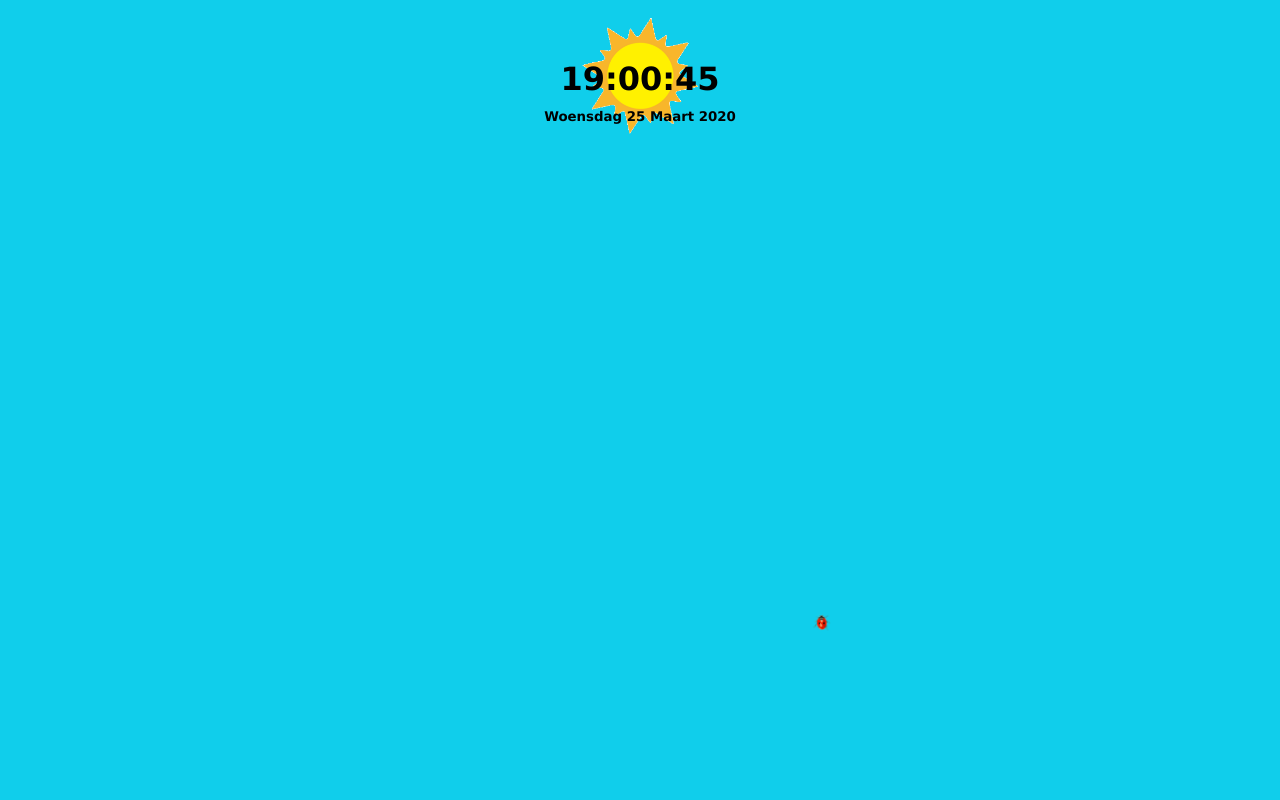
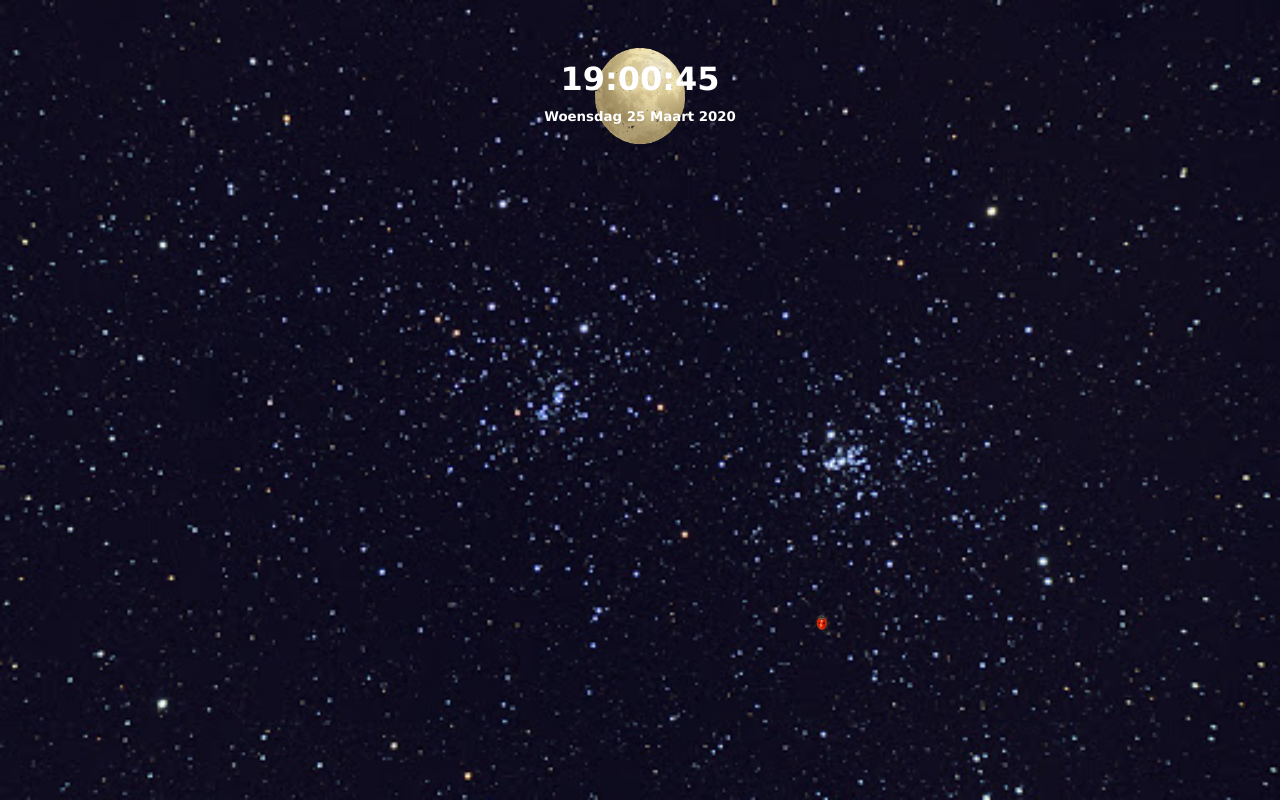
Before and after one commit to BiancavanderHeide/Bianca-challenge-2, a plain HTML site: page index.html in a window 1280 px wide. Drawn offline with Linux system fonts and the light colour scheme.

Commit message:
Floating image change

```diff
--- a/index.html
+++ b/index.html
@@ -12,6 +12,6 @@
 			<h2 id="date"></h2>
 			<p id="season"></p>
 		</section>
-		<div id="random"><img src="images/lieveheersbeestje.png" src="images/bij.png" src="images/blaadje.png" src="images/sneeuwvlokje.png"></div>
+		<div id="random"><img src="images/lieveheersbeestje.png"></div>
 	</body>
 </html>
--- a/javascript/clock.js
+++ b/javascript/clock.js
@@ -63,7 +63,7 @@ function setCurrentTime(){
 	   document.getElementById('season').innerHTML = weer;
 	}
 
-	if (hours > 19 || hours < 6){
+	if (hours >= 19 || hours < 6){
 	  // als de tijd na 19.00 uur is of voor 6.00 uur, dan class nacht
 	  document.body.className =  'night';}
 	else{
```
